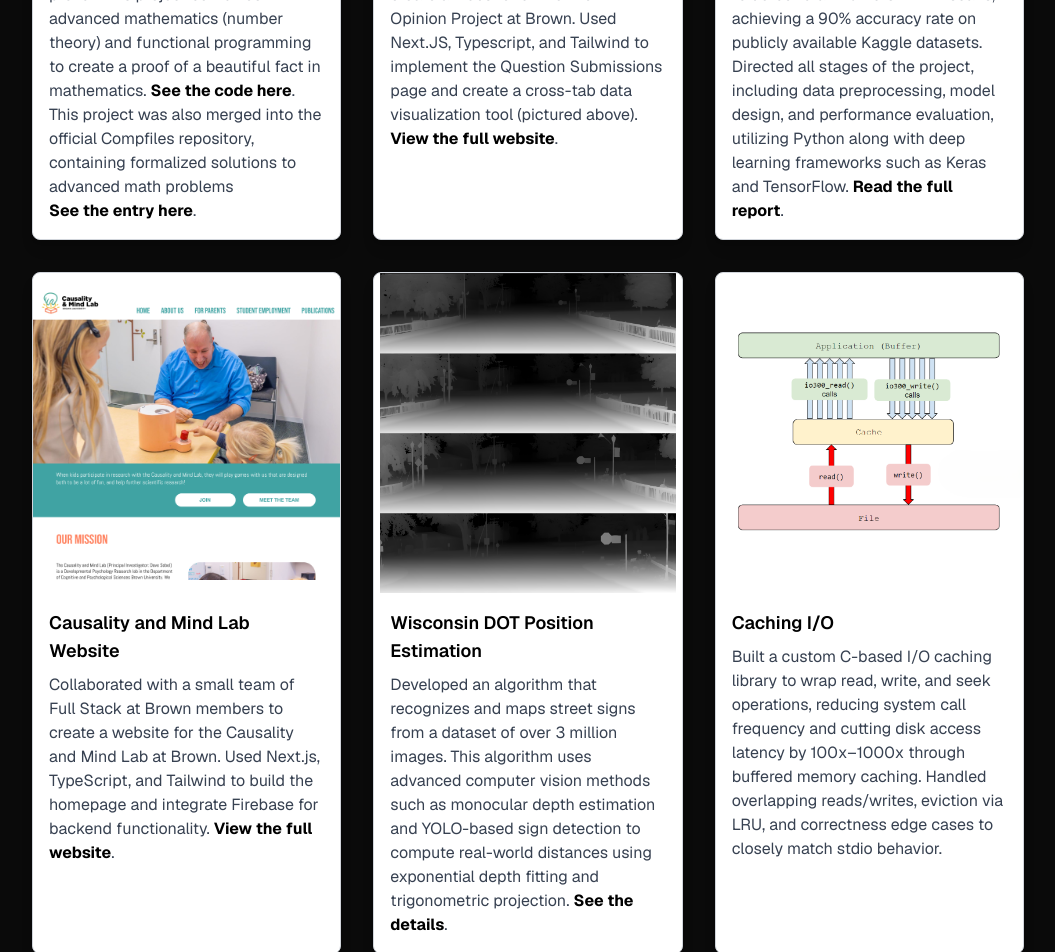
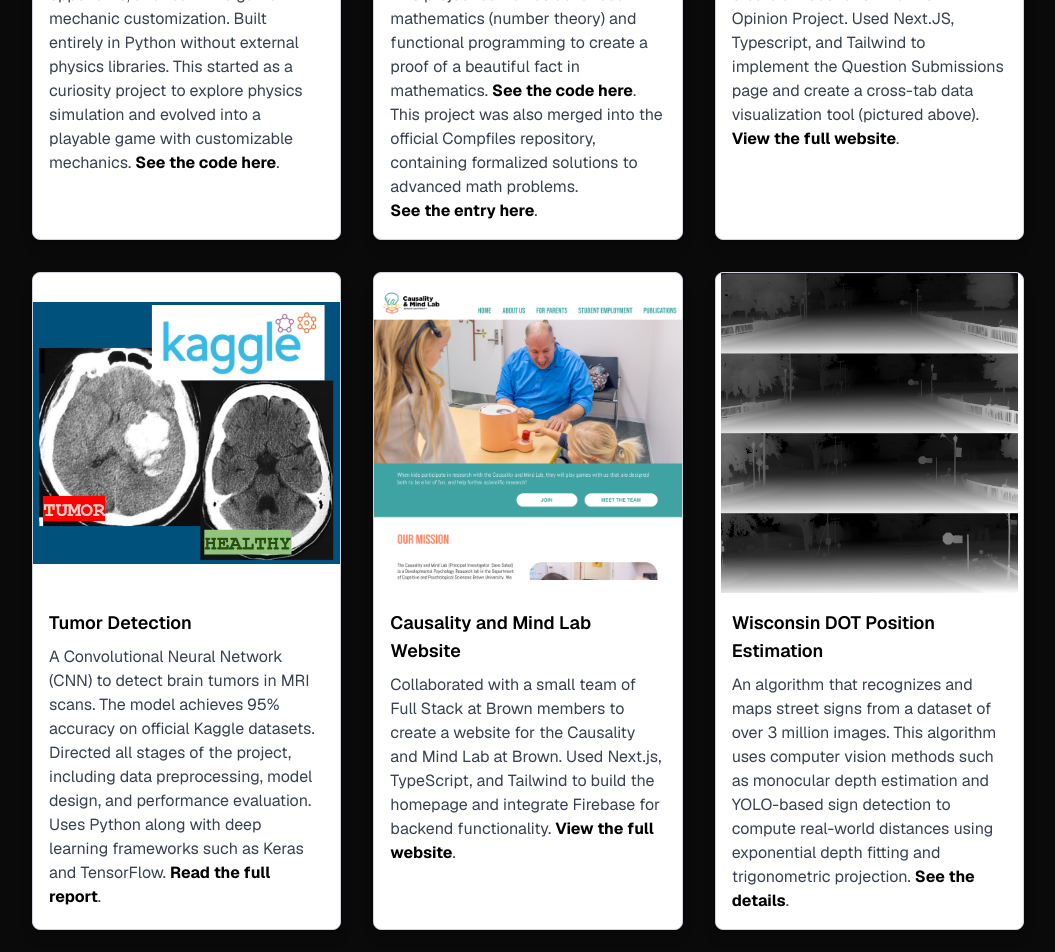
Before and after one commit to johnrathgeber/website, a Next.js app: page / in a window 1280 px wide. Shown: the part 2360-3312 px from the top of the page, without its empty margins (112-1167 px from the left). Built offline with nearby package versions, Linux system fonts and the light colour scheme.

Commit message:
project update

```diff
--- a/src/app/page.tsx
+++ b/src/app/page.tsx
@@ -4,7 +4,7 @@ import Image from 'next/image';
 export default function Home() {
   return (
     <div className="flex flex-col items-center min-h-screen px-4 pt-20">
-      {/* Navbar */}
+      {/* navbar */}
       <nav className="bg-cyan-800 dark:bg-gray-800 bg-opacity-75 text-white py-4 fixed top-0 left-0 w-full z-10">
         <div className="max-w-screen-xl mx-auto flex justify-between items-center px-6">
           <div className="text-2xl font-bold">John Rathgeber</div>
@@ -17,14 +17,14 @@ export default function Home() {
       </nav>
 
 
-      {/* Header Section with Name */}
+      {/* header */}
       <header className="text-center py-16">
         <h1 className="text-5xl sm:text-6xl md:text-8xl text-[var(--foreground)]" style={{ fontFamily: 'var(--font-bad-script)' }}>
           John Rathgeber
         </h1>
       </header>
 
-      {/* About Me Section */}
+      {/* about me */}
       <section id="about-me" className="w-full py-16 border-t border-gray-300 scroll-mt-24">
         <h2 className="text-2xl font-semibold text-center mb-8">About Me</h2>
         <div className="flex flex-col md:flex-row items-center md:items-start justify-center md:justify-between mx-auto max-w-screen-lg gap-32">
@@ -37,11 +37,11 @@ export default function Home() {
             <p className="text-lg">
               My primary languages are C++ and Python, but I also have extensive experience with languages like Javascript, Typescript, Java, and SQL.
               I specialize in algorithmic problem solving, math-heavy systems, and backend engineering.
-              This summer, I got hands-on experience building backend systems at Electronic Theatre Controls, and I’m currently looking for Summer 2026 software engineering internships where I can continue building impactful projects and growing as an engineer.
+              Last summer, I got hands-on experience building backend systems at Electronic Theatre Controls, and I’m currently looking for Summer 2026 software engineering internships where I can continue building impactful projects and growing as an engineer.
             </p>
             <p className="text-lg">
               When I&apos;m not coding, I&apos;m usually at the piano practicing repertoire or <a href="https://musescore.com/user/76422514" target="_blank" rel="noopener noreferrer" className="underline">composing my own music</a>.
-              This summer, I also accompanied for a voice recital and played keyboard in the Sauk Prairie Theatre Guild&apos;s production of <em>The SpongeBob Musical</em>.
+              Last summer, I also accompanied for a voice recital and played keyboard in the Sauk Prairie Theatre Guild&apos;s production of <em>The SpongeBob Musical</em>.
               My favorite composers are Chopin, Mozart, Beethoven, Bach, and Joplin.
               Outside of music and tech, I enjoy going to the gym, playing tennis or golf, and reading.
             </p>
@@ -50,7 +50,7 @@ export default function Home() {
               Thank you for visiting my website!
             </p>
           </div>
-          {/* Image Section */}
+          {/* images */}
           <div className="md:w-1/2 flex flex-col items-center space-y-8 md:justify-end px-4">
             <div className="flex flex-col md:flex-row items-center justify-center space-y-4 md:space-y-0 md:space-x-4">
               <Image
@@ -104,14 +104,30 @@ export default function Home() {
         </div>
       </section>
 
-      {/* Projects Section */}
+      {/* projects */}
       <section id="projects" className="w-full py-16 border-t border-gray-300 scroll-mt-24">
         <h2 className="text-2xl font-semibold text-center mb-8">Projects</h2>
         <div className="grid grid-cols-1 sm:grid-cols-2 lg:grid-cols-3 gap-8 mx-auto max-w-screen-lg px-4">
           {[
             {
+              title: "Kinetic Clash",
+              description: (<>A two-player physics combat game with a custom collision engine,
+              AI opponents, and real-time game mechanic customization.
+              Built entirely in Python without external physics libraries.
+              This started as a curiosity project to explore physics simulation and
+              evolved into a playable game with customizable mechanics. {' '}
+              <strong>
+                <a href="https://github.com/johnrathgeber/kinetic-clash" target="_blank"
+                rel="noopener noreferrer" className="text-black hover:underline">
+                  See the code here
+                </a>
+              </strong>.
+              </>),
+              image: "/kinetic_clash.png",
+            },
+            {
               title: "IMO Problem Formalization",
-              description: (<>Proved and formalized IMO 1998 Problem 3 using the Lean 4 theorem prover.{' '}
+              description: (<>A formalization of IMO 1998 Problem 3 using the Lean 4 theorem prover.{' '}
               This project combines advanced mathematics (number theory) and functional programming
               to create a proof of a beautiful fact in mathematics.{' '}
               <strong>
@@ -121,7 +137,7 @@ export default function Home() {
                 </a>
               </strong>.{' '}<br />
               This project was also merged into the official Compfiles repository, containing
-              formalized solutions to advanced math problems{' '}<br />
+              formalized solutions to advanced math problems.{' '}<br />
               <strong>
                 <a href="https://dwrensha.github.io/compfiles/problems/Compfiles.Imo1998P3.html" target="_blank"
                 rel="noopener noreferrer" className="text-black hover:underline">
@@ -133,32 +149,57 @@ export default function Home() {
             },
             {
               title: "Brown Opinion Project Website",
-              description: (<>Collaborated with a small team of Full Stack at Brown members to create a website for the Brown Opinion Project at Brown. Used Next.JS, Typescript, and Tailwind to implement the Question Submissions page and create a cross-tab data visualization tool (pictured above). <strong><a href="https://www.brownopinionproject.org/" target="_blank" rel="noopener noreferrer" className="text-black hover:underline">View the full website</a></strong>.
+              description: (<>Collaborated with a small team of Full Stack at Brown members to
+              create a website for the Brown Opinion Project. Used Next.JS, Typescript, and
+              Tailwind to implement the Question Submissions page and create a cross-tab data
+              visualization tool (pictured above).{' '}
+              <strong><a href="https://www.brownopinionproject.org/" target="_blank"
+              rel="noopener noreferrer" className="text-black hover:underline">
+                View the full website</a></strong>.
               </>),
               image: "/bop.png",
             },
             {
               title: "Tumor Detection",
               description: (
-              <>Led a team in developing a Convolutional Neural Network (CNN) to detect brain tumors in MRI scans, achieving a 90% accuracy rate on publicly available Kaggle datasets. Directed all stages of the project, including data preprocessing, model design, and performance evaluation, utilizing Python along with deep learning frameworks such as Keras and TensorFlow. <strong><a href="/Final_Report.pdf" target="_blank" rel="noopener noreferrer" className="text-black hover:underline">Read the full report</a></strong>.
+              <>A Convolutional Neural Network (CNN) to detect brain tumors in MRI scans.
+              The model achieves 95% accuracy on official Kaggle datasets.
+              Directed all stages of the project, including data preprocessing, model design,
+              and performance evaluation. Uses Python along with deep learning frameworks
+              such as Keras and TensorFlow.{' '}
+              <strong><a href="/Final_Report.pdf" target="_blank" rel="noopener noreferrer"
+                className="text-black hover:underline">Read the full report</a></strong>.
               </>),
               image: "/tumor_detection_card_cover.png",
             },
             {
               title: "Causality and Mind Lab Website",
-              description: (<>Collaborated with a small team of Full Stack at Brown members to create a website for the Causality and Mind Lab at Brown. Used Next.js, TypeScript, and Tailwind to build the homepage and integrate Firebase for backend functionality. <strong><a href="https://causality-mind-lab.vercel.app/" target="_blank" rel="noopener noreferrer" className="text-black hover:underline">View the full website</a></strong>.
+              description: (<>Collaborated with a small team of Full Stack at Brown members
+              to create a website for the Causality and Mind Lab at Brown.
+              Used Next.js, TypeScript, and Tailwind to build the homepage and integrate
+              Firebase for backend functionality.{' '}
+              <strong><a href="https://causality-mind-lab.vercel.app/" target="_blank"
+                rel="noopener noreferrer" className="text-black hover:underline">
+                  View the full website</a></strong>.
               </>),
               image: "/causality_and_mind_card_cover.png",
             },
             {
               title: "Wisconsin DOT Position Estimation",
-              description: (<>Developed an algorithm that recognizes and maps street signs from a dataset of over 3 million images. This algorithm uses advanced computer vision methods such as monocular depth estimation and YOLO-based sign detection to compute real-world distances using exponential depth fitting and trigonometric projection. <strong><a href="https://github.com/hidabeast/WisDOT_Traffic_Sign_Location" target="_blank" rel="noopener noreferrer" className="text-black hover:underline">See the details</a></strong>.
+              description: (<>An algorithm that recognizes and maps street signs from a dataset
+              of over 3 million images. This algorithm uses computer vision methods such as
+              monocular depth estimation and YOLO-based sign detection to compute real-world
+              distances using exponential depth fitting and trigonometric projection.{' '}
+              <strong><a href="https://github.com/hidabeast/WisDOT_Traffic_Sign_Location" target="_blank" rel="noopener noreferrer" className="text-black hover:underline">See the details</a></strong>.
               </>),
               image: "/wisdot_card_cover.png",
             },
             {
               title: "Caching I/O",
-              description: (<>Built a custom C-based I/O caching library to wrap read, write, and seek operations, reducing system call frequency and cutting disk access latency by 100x–1000x through buffered memory caching. Handled overlapping reads/writes, eviction via LRU, and correctness edge cases to closely match stdio behavior.
+              description: (<>A custom C-based I/O caching library to wrap read, write,
+              and seek operations, reducing system call frequency and cutting disk access latency
+              by 100x–1000x through buffered memory caching. It handles overlapping reads/writes,
+              eviction via LRU, and correctness edge cases to closely match stdio behavior.
               </>),
               image: "/caching_io.png",
             },
@@ -183,10 +224,9 @@ export default function Home() {
         </div>
       </section>
 
-      {/* Contact and Resume*/}
+      {/* contact */}
       <section id="resume-contact" className="w-full py-16 border-t border-gray-300 scroll-mt-24">
         <div className="flex justify-between items-start">
-          {/* Contact Information Section */}
           <div className="flex-1 p-4">
             <h2 className="text-2xl font-semibold text-[var(--foreground)] mb-4">Contact</h2>
             <p className="text-[var(--foreground)] text-lg mb-2">Feel free to reach out!</p>
@@ -209,7 +249,7 @@ export default function Home() {
             </ul>
           </div>
 
-          {/* Resume Section */}
+          {/* resume */}
           <div className="flex-1 p-4">
             <h2 className="text-2xl font-semibold text-white mb-4 flex items-center justify-between">
               <a
```
Also changed, not shown: public/kinetic_clash.png (added).
